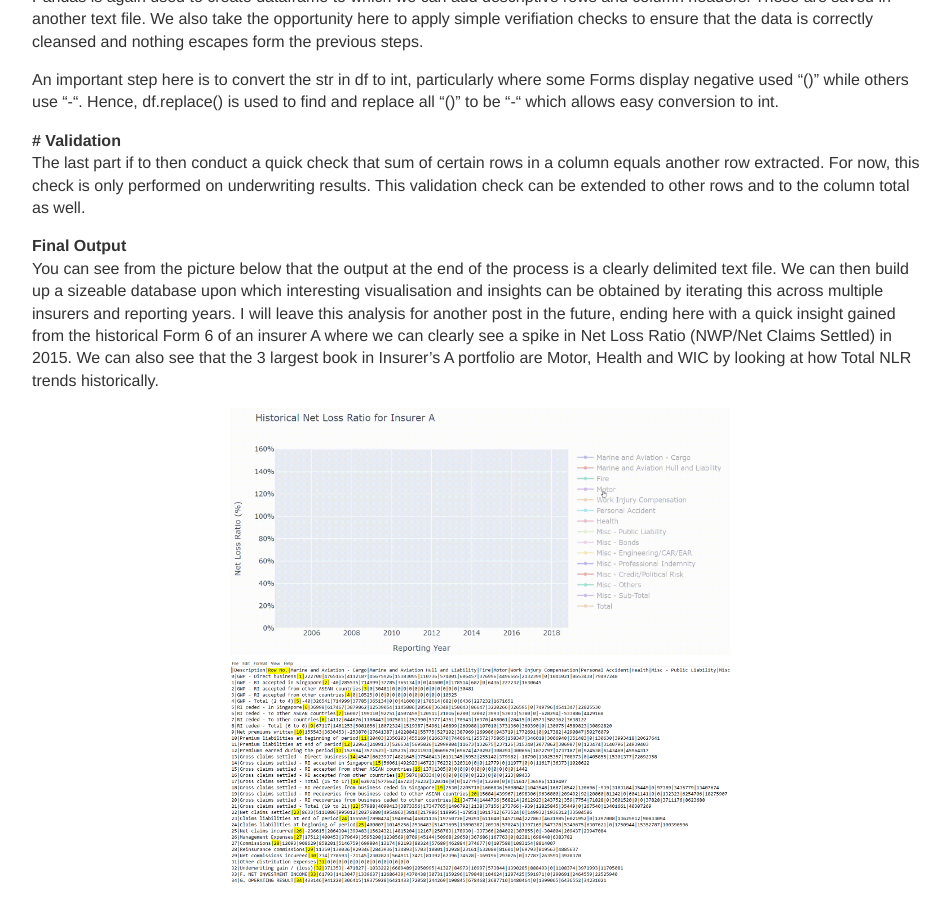
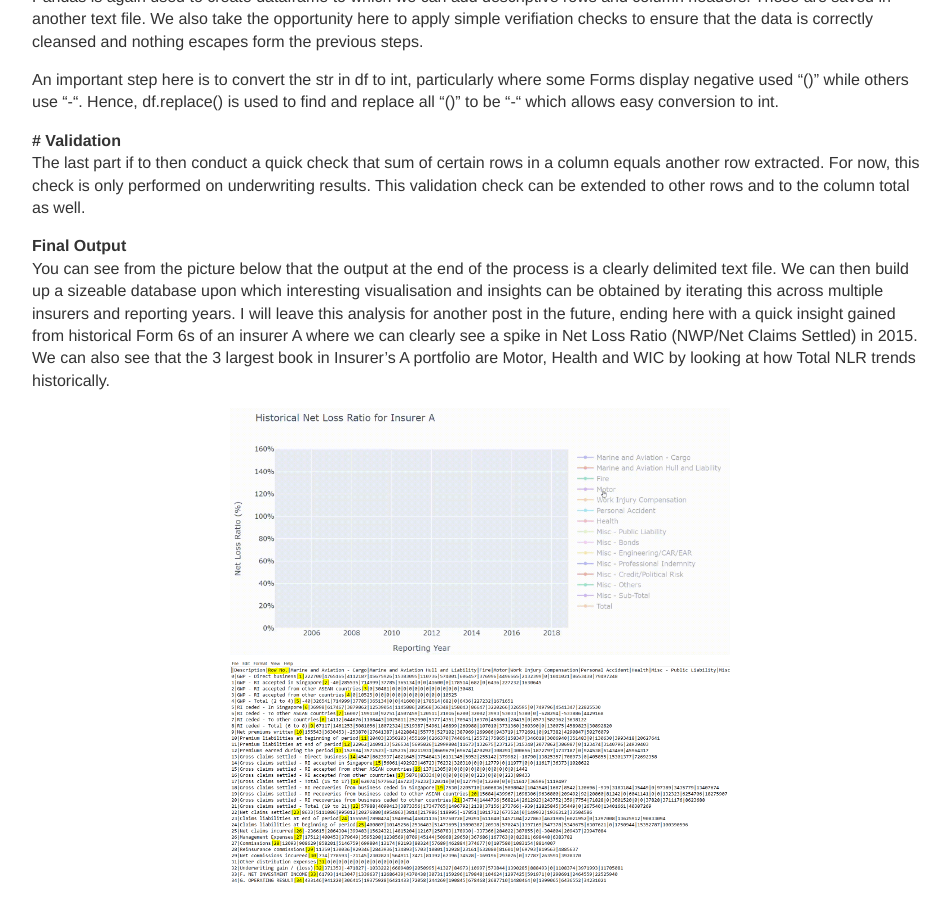
Before and after one commit to cchanzl/Lock-Screen, a Jekyll site: the page built from _posts/2020-06-05-PDF-Scraping-MAS-Form-6.md, in a window 1280 px wide and 900 px high, scrolled down 802 px. Shown: the whole window, without its empty margins (160-1110 px from the left). Built offline with Jekyll 4.4.1, drawn with Linux system fonts in a browser that asks for light colours.

Commit message:
Update 2020-06-05-PDF-Scraping-MAS-Form-6.md

```diff
--- a/_posts/2020-06-05-PDF-Scraping-MAS-Form-6.md
+++ b/_posts/2020-06-05-PDF-Scraping-MAS-Form-6.md
@@ -35,7 +35,7 @@ The last part if to then conduct a quick check that sum of certain rows in a col
 
 <b> Final Output </b>
 <br>
-You can see from the picture below that the output at the end of the process is a clearly delimited text file. We can then build up a sizeable database upon which interesting visualisation and insights can be obtained by iterating this across multiple insurers and reporting years. I will leave this analysis for another post in the future, ending here with a quick insight gained from the historical Form 6 of an insurer A where we can clearly see a spike in Net Loss Ratio (NWP/Net Claims Settled) in 2015. We can also see that the 3 largest book in Insurer's A portfolio are Motor, Health and WIC by looking at how Total NLR trends historically.
+You can see from the picture below that the output at the end of the process is a clearly delimited text file. We can then build up a sizeable database upon which interesting visualisation and insights can be obtained by iterating this across multiple insurers and reporting years. I will leave this analysis for another post in the future, ending here with a quick insight gained from historical Form 6s of an insurer A where we can clearly see a spike in Net Loss Ratio (NWP/Net Claims Settled) in 2015. We can also see that the 3 largest book in Insurer's A portfolio are Motor, Health and WIC by looking at how Total NLR trends historically.
 
 <div id="images">
   <img src="/images/form6_line.gif" style="width: auto; height: auto;max-width: 500px;max-height: 500px">
```
